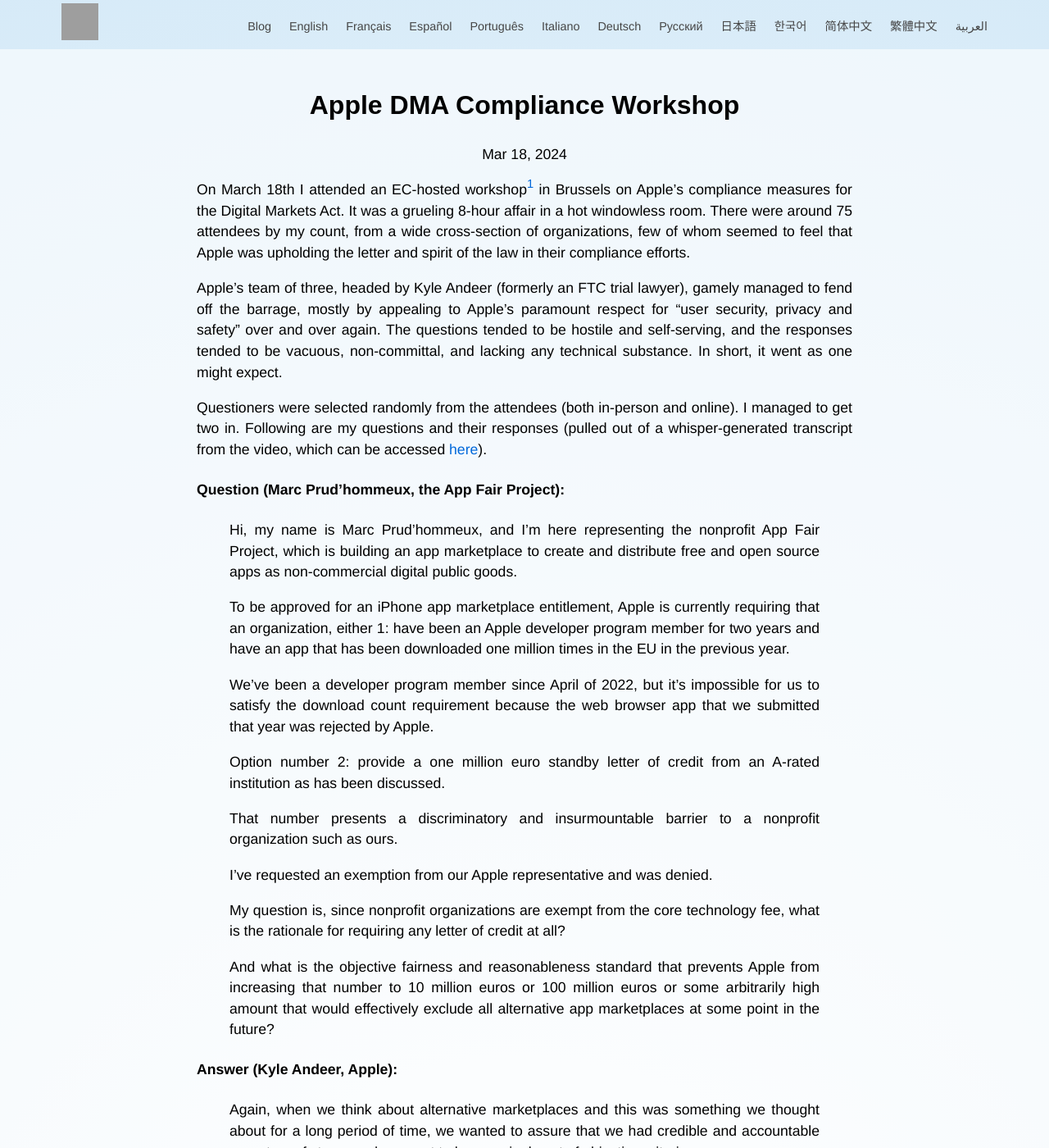
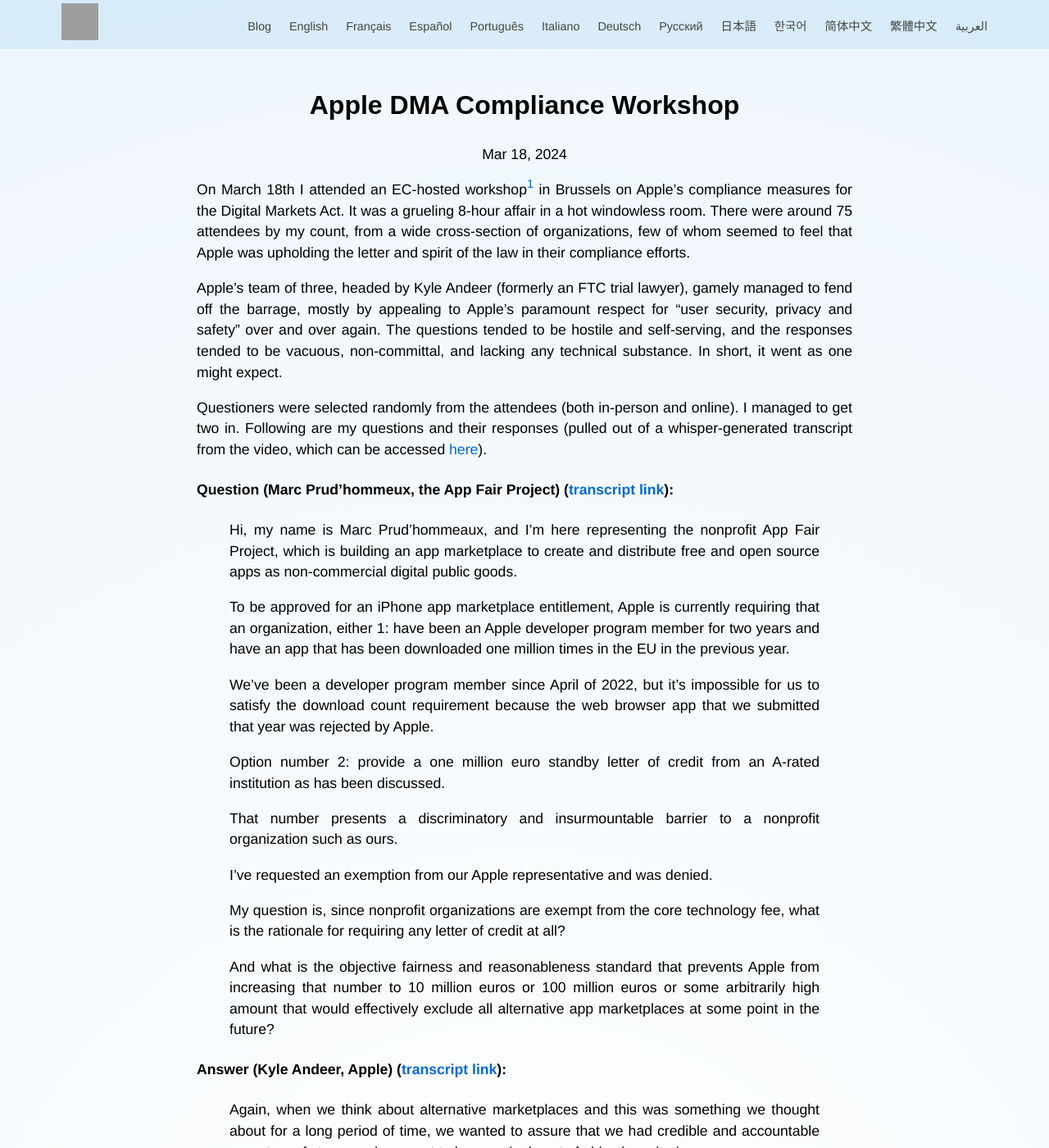
Before and after one commit to fairapps/fairapps.github.io, a Jekyll site: the page built from _posts/2024-03-19-digital-markets-act-workshop.md, in a window 1280 px wide and 1400 px high. Shown: the whole window at 82% size. Built offline with Jekyll 4.4.1, drawn with Linux system fonts in a browser that asks for light colours; some of the changed text lies outside the part shown; grey boxes are pictures that could not be loaded.

Commit message:
Add transcript links to DMA workshop summary

```diff
--- a/_posts/2024-03-19-digital-markets-act-workshop.md
+++ b/_posts/2024-03-19-digital-markets-act-workshop.md
@@ -11,9 +11,9 @@
 
 Questioners were selected randomly from the attendees (both in-person and online). I managed to get two in. Following are my questions and their responses (pulled out of a whisper-generated transcript from the video, which can be accessed [here](https://gist.github.com/appfairz/83e179243971f65bea36745bc2e15ce5)).
 
-#### Question (Marc Prud'hommeux, the App Fair Project):
+#### Question (Marc Prud'hommeux, the App Fair Project) ([transcript link](https://gist.github.com/appfairz/83e179243971f65bea36745bc2e15ce5#file-apple_eu_dma_compliance_workshop_whisper_transcript-txt-L2817)):
 
-> Hi, my name is Marc Prud'hommeux, and I'm here representing the nonprofit App Fair Project, which is building an app marketplace to create and distribute free and open source apps as non-commercial digital public goods.
+> Hi, my name is Marc Prud'hommeaux, and I'm here representing the nonprofit App Fair Project, which is building an app marketplace to create and distribute free and open source apps as non-commercial digital public goods.
 >
 > To be approved for an iPhone app marketplace entitlement, Apple is currently requiring that an organization, either 1: have been an Apple developer program member for two years and have an app that has been downloaded one million times in the EU in the previous year.
 >
@@ -29,7 +29,7 @@
 >
 > And what is the objective fairness and reasonableness standard that prevents Apple from increasing that number to 10 million euros or 100 million euros or some arbitrarily high amount that would effectively exclude all alternative app marketplaces at some point in the future?
 
-#### Answer (Kyle Andeer, Apple):
+#### Answer (Kyle Andeer, Apple) ([transcript link](https://gist.github.com/appfairz/83e179243971f65bea36745bc2e15ce5#file-apple_eu_dma_compliance_workshop_whisper_transcript-txt-L2959)):
 
 > Again, when we think about alternative marketplaces and this was something we thought about for a long period of time, we wanted to assure that we had credible and accountable operators of stores and we want to have a single set of objective criteria.
 >
@@ -52,7 +52,7 @@
 > Clearly, it hasn't been an issue for a number of different developers, some of which we've heard from today, some of which we know are out there in terms of being able to secure the line of credit to allow them to enter this program.
 
 
-#### Question (Marc Prud'hommeux, the App Fair Project):
+#### Question (Marc Prud'hommeux, the App Fair Project) ([transcript link](https://gist.github.com/appfairz/83e179243971f65bea36745bc2e15ce5#file-apple_eu_dma_compliance_workshop_whisper_transcript-txt-L5143)):
 
 > Hi, Marc Prud'hommeaux from the App Fair Project.
 >
@@ -66,7 +66,7 @@
 >
 > Will this app installation launch activity still be reported to Apple, even when they opt out of sharing analytics with Apple?
 
-#### Answer (Kyle Andeer, Apple):
+#### Answer (Kyle Andeer, Apple) ([transcript link](https://gist.github.com/appfairz/83e179243971f65bea36745bc2e15ce5#file-apple_eu_dma_compliance_workshop_whisper_transcript-txt-L5231)):
 
 > In that instance, I'm going to somewhat highlight Apple track record in relation to responding to requests from law enforcement where we consider that the requests are disproportionate or inappropriate and clearly in such circumstances we have shown that we will raise questions about those requests and where appropriate pushback.
 >
```
